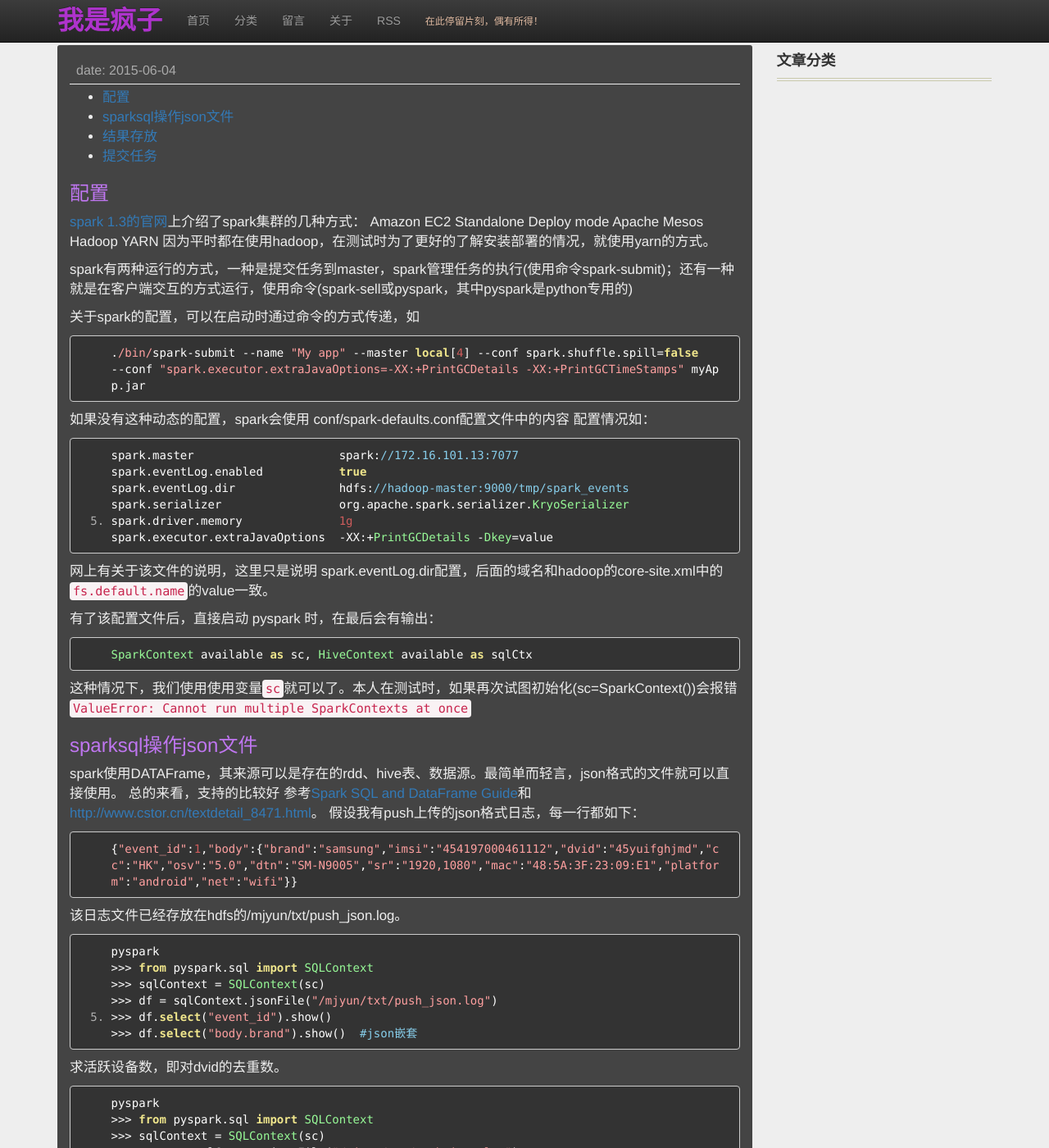
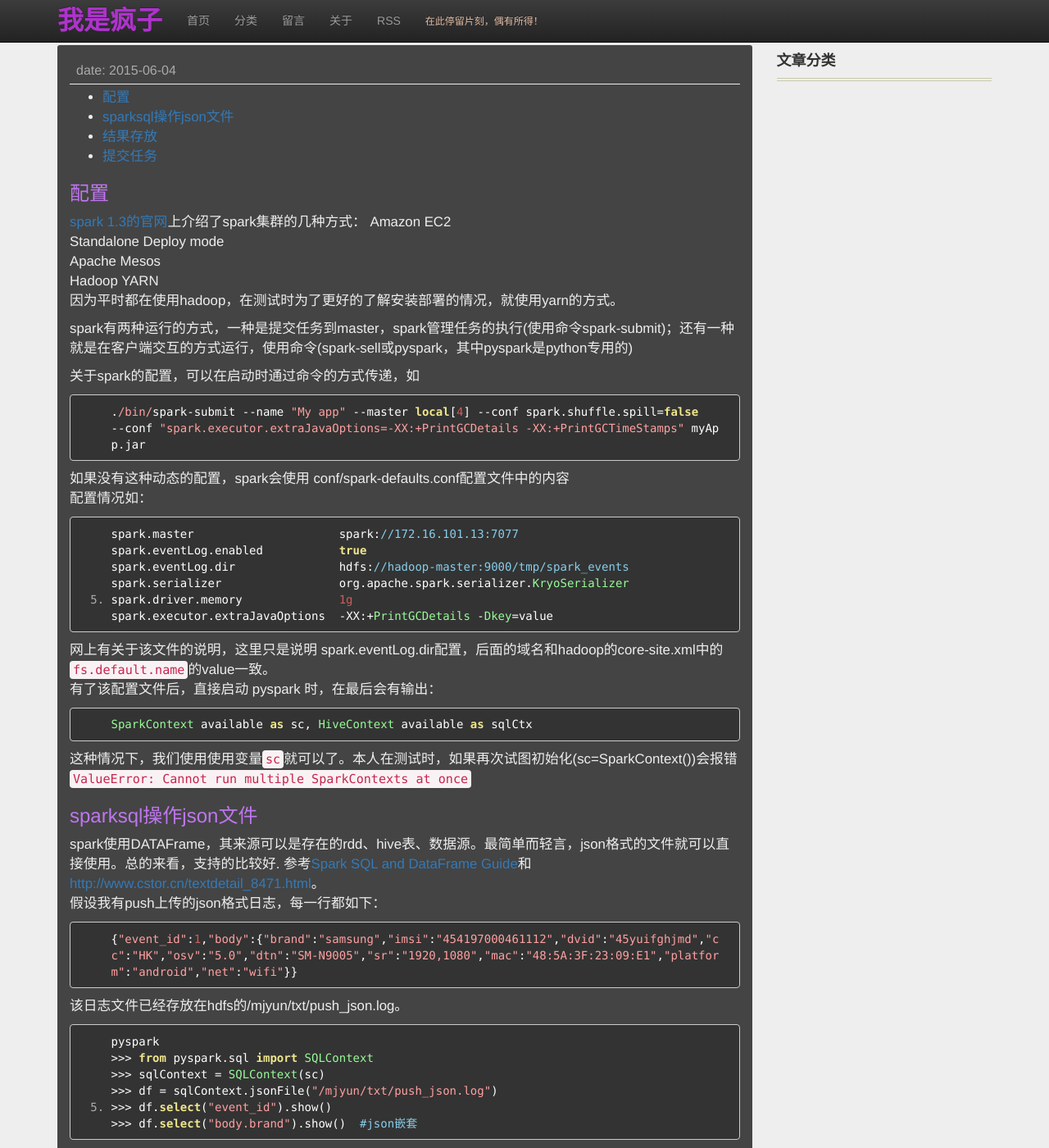
Before and after one commit to jgj1986/jgj1986.github.io, a Jekyll site: the page built from _posts/bigdata/2015-06-03-spark学习笔记.md, in a window 1280 px wide and 1400 px high. Shown: the whole window at 82% size. Built offline with Jekyll 4.4.1, drawn with Linux system fonts in a browser that asks for light colours; nearby versions of some CDN libraries; comment, search, counter and statistics services are not loaded; some of the changed text lies outside the part shown.

Commit message:
adjust the blog format
Signed-off-by: guojun.jin <guojun.jin@chukong-inc.com>

```diff
--- a/_posts/bigdata/2015-06-03-spark学习笔记.md
+++ b/_posts/bigdata/2015-06-03-spark学习笔记.md
@@ -36,7 +36,6 @@
     spark.executor.extraJavaOptions  -XX:+PrintGCDetails -Dkey=value
 
 网上有关于该文件的说明，这里只是说明 spark.eventLog.dir配置，后面的域名和hadoop的core-site.xml中的`fs.default.name`的value一致。
-
 有了该配置文件后，直接启动 pyspark 时，在最后会有输出：
 
     SparkContext available as sc, HiveContext available as sqlCtx
@@ -45,8 +44,7 @@
 
 ###sparksql操作json文件
 
-spark使用DATAFrame，其来源可以是存在的rdd、hive表、数据源。最简单而轻言，json格式的文件就可以直接使用。
-总的来看，支持的比较好
+spark使用DATAFrame，其来源可以是存在的rdd、hive表、数据源。最简单而轻言，json格式的文件就可以直接使用。总的来看，支持的比较好.
 参考[Spark SQL and DataFrame Guide](http://spark.apache.org/docs/latest/sql-programming-guide.html){:target="_blank"}和[http://www.cstor.cn/textdetail_8471.html](http://www.cstor.cn/textdetail_8471.html){:target="_blank"}。
 假设我有push上传的json格式日志，每一行都如下：
 
```
